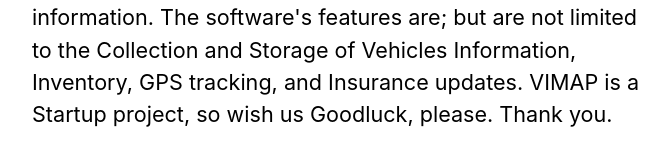
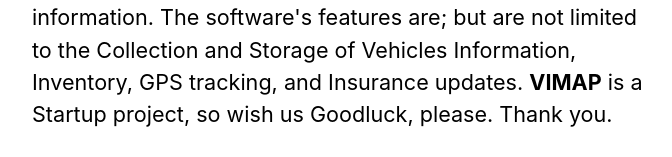
Before and after one commit to mukhtar-github/nextjs-app, a Next.js app in the folder nextjs-blog/: page / in a window 1280 px wide. Shown: the part 753-910 px from the top of the page, without its empty margins (302-974 px from the left). Built offline with nearby package versions, Linux system fonts and the light colour scheme.

Commit message:
Update index.js

```diff
--- a/nextjs-blog/pages/index.js
+++ b/nextjs-blog/pages/index.js
@@ -25,7 +25,7 @@
           <p>
         Hi! I am <strong>Mukhtar</strong> a Mechanical Engineer transformed into a Software Developer. I started my programming journey in October 2018 as a non-traditional developer with no background in CS. So far, the time metrics have amounted to about 2500 hours on counting.<br />
 As a Fleet Engineer at the Organization where I work, the challenge of going through archives to get vehicle information for updates was time-consuming. As a result of that challenge, the idea of <strong><a href="https://www.vimap.io/">VIMAP</a></strong>, an acronym for <i>Vehicles Information Management Application</i>, came up to provide a solution for the replacement of hard copies of vehicle information and easy accessing and updating of vehicle information.
-The software's features are; but are not limited to the Collection and Storage of Vehicles Information, Inventory, GPS tracking, and Insurance updates. VIMAP is a Startup project, so wish us Goodluck, please. Thank you.
+The software's features are; but are not limited to the Collection and Storage of Vehicles Information, Inventory, GPS tracking, and Insurance updates. <strong>VIMAP</strong> is a Startup project, so wish us Goodluck, please. Thank you.
           </p>
         </div>
         <a href="https://twitter.com/garba_tanimu" class="twitter-follow-button" data-size="large" data-show-screen-name="false" data-show-count="false">@garba_tanimu</a><script async src="https://platform.twitter.com/widgets.js" charset="utf-8"></script>&nbsp;&nbsp;
```
